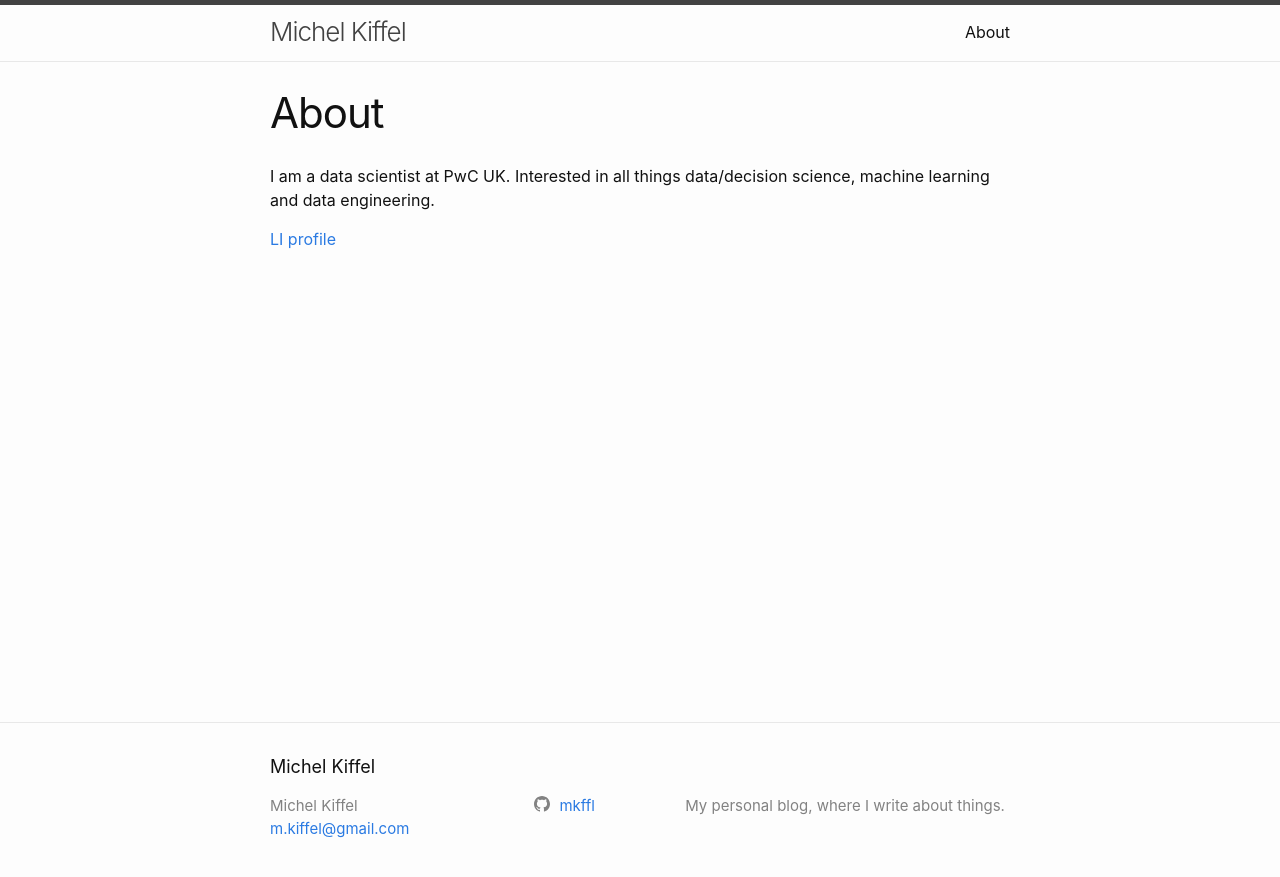
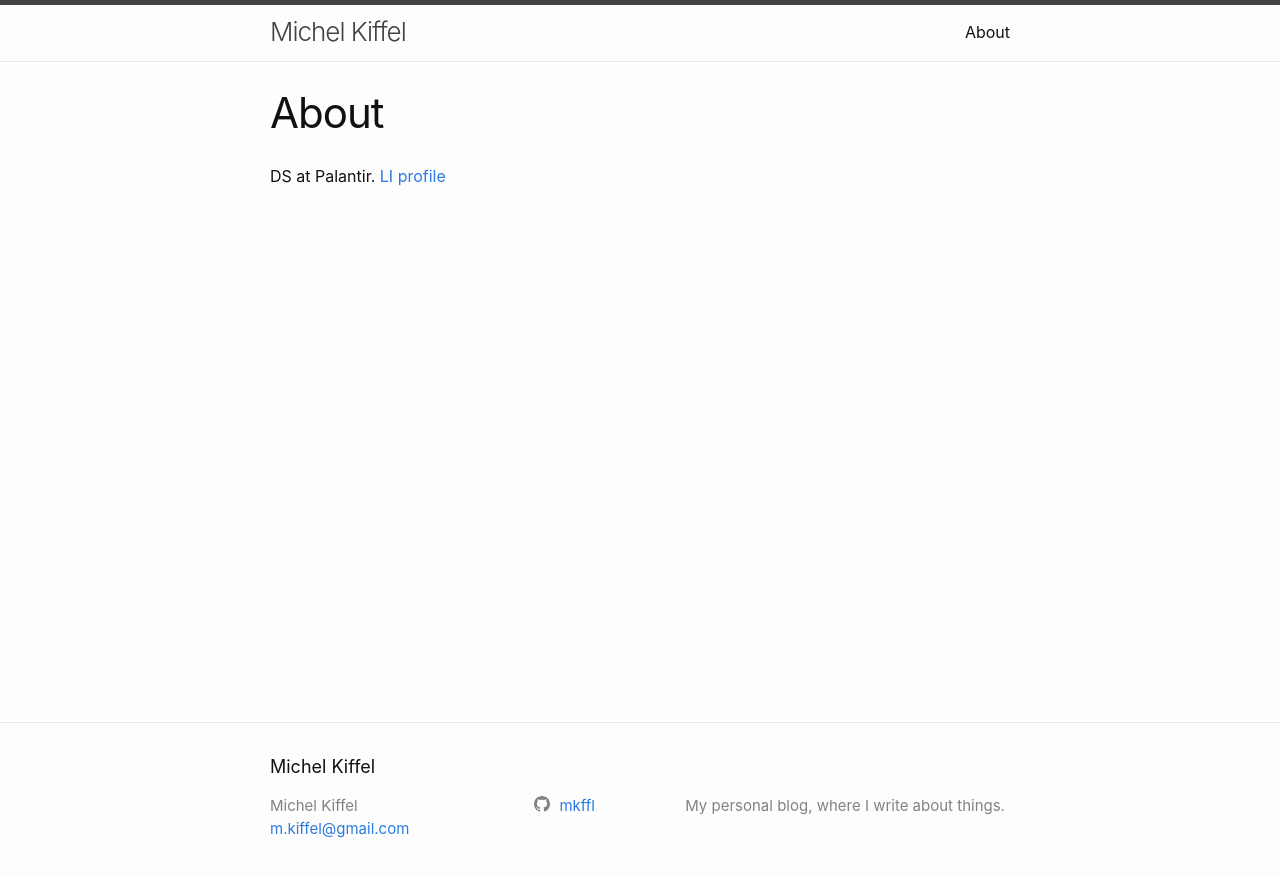
Before and after one commit to mkffl/mkffl.github.io, a Jekyll site: the page built from about.markdown, in a window 1280 px wide. Shown: the top 877 px of the page. Built offline with Jekyll 4.4.1, drawn with Linux system fonts in a browser that asks for light colours.

Commit message:
bio (#45)
Co-authored-by: MK <mkiffel@gmail.com>

```diff
--- a/about.markdown
+++ b/about.markdown
@@ -4,6 +4,4 @@ title: About
 permalink: /about/
 ---
 
-I am a data scientist at PwC UK. Interested in all things data/decision science, machine learning and data engineering.
-
-[LI profile](https://www.linkedin.com/in/michel-k-881a7622/)
+DS at Palantir. [LI profile](https://www.linkedin.com/in/michel-k-881a7622/)
```
